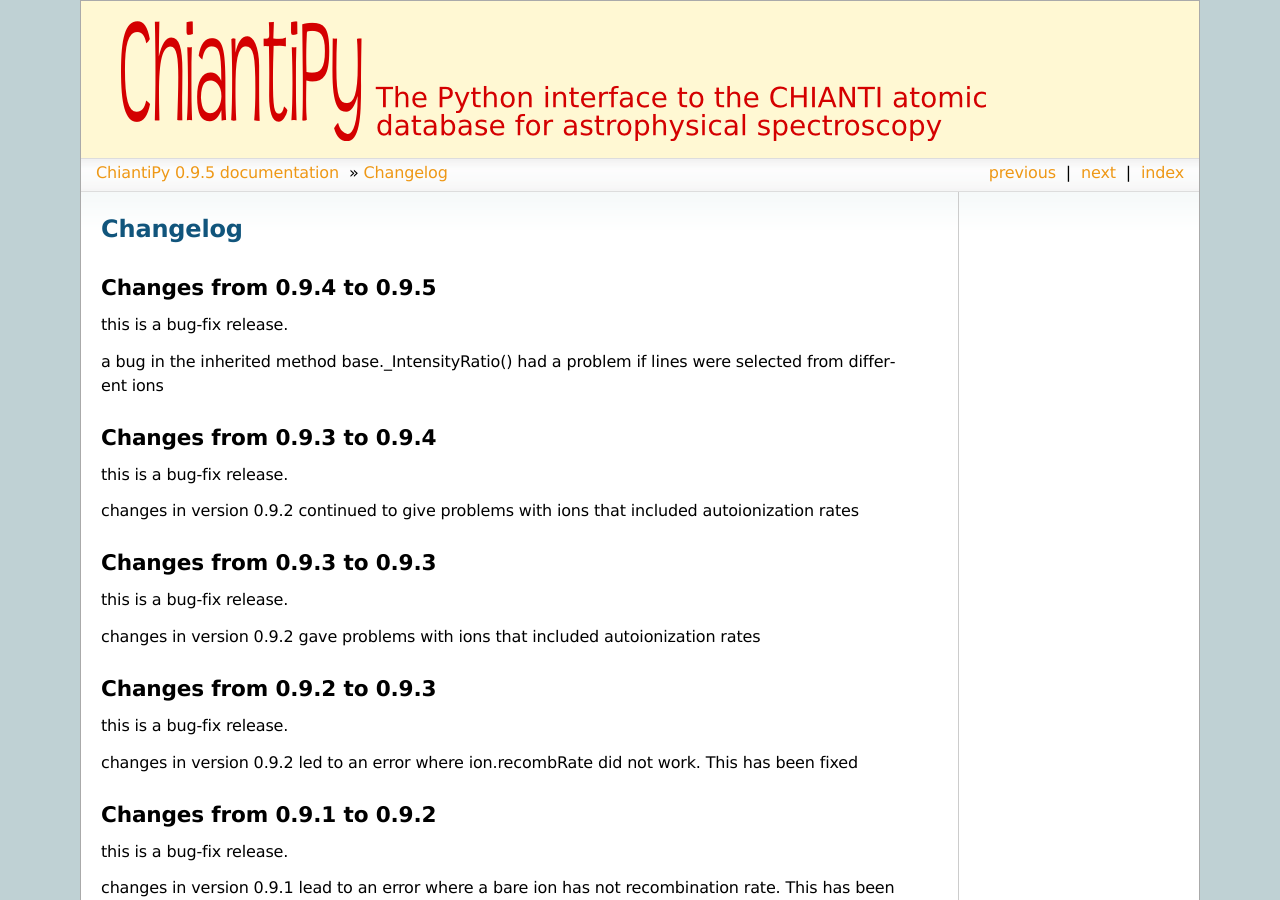
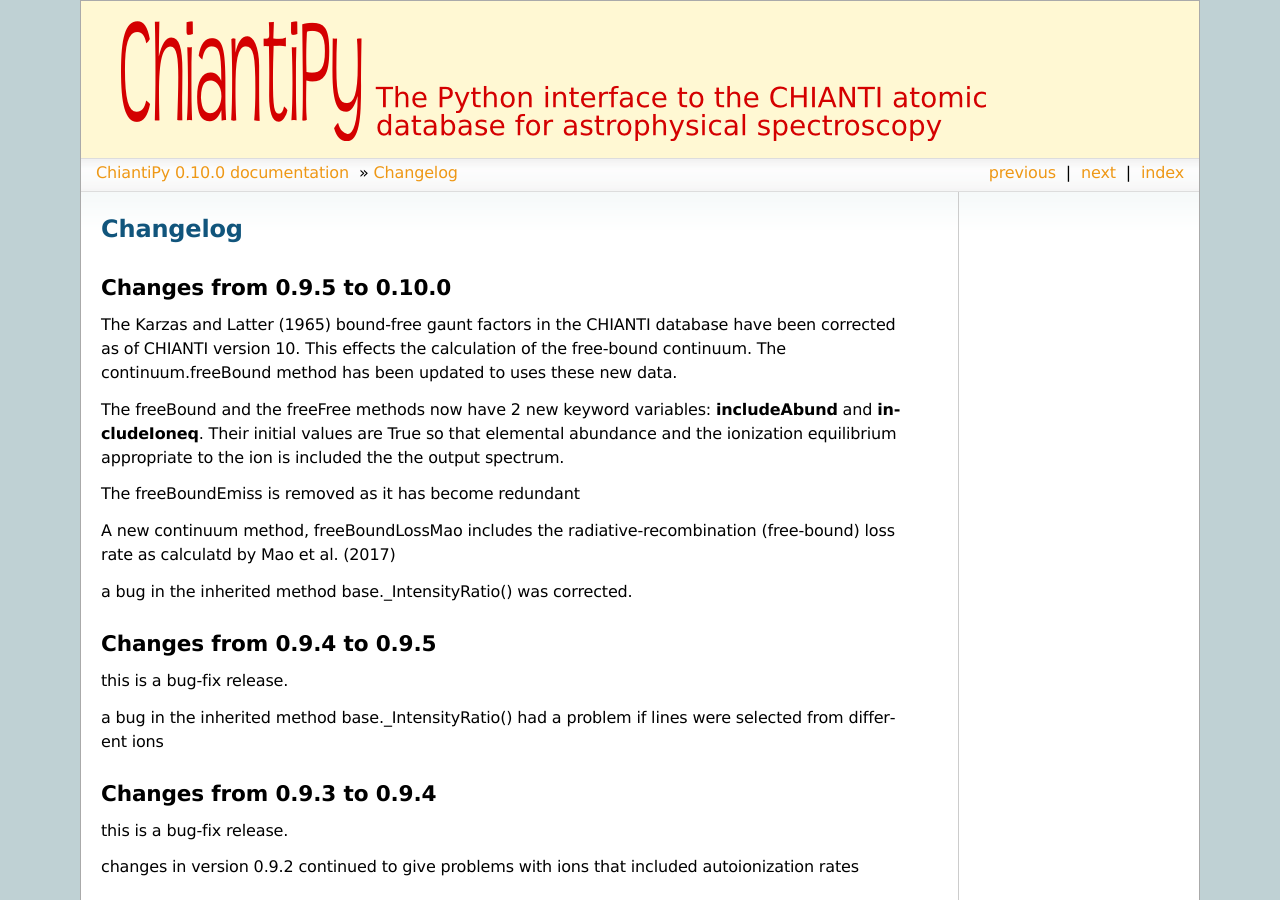
Before and after one commit to chianti-atomic/ChiantiPy, a Sphinx documentation site: the page built from docs/source/changelog.rst, in a window 1280 px wide and 900 px high. Built offline with Sphinx 7.4.7, drawn with Linux system fonts in a browser that asks for light colours; some of the changed text lies outside the part shown.

Commit message:
updating docs for the 0.10.0 release

```diff
--- a/docs/source/changelog.rst
+++ b/docs/source/changelog.rst
@@ -1,6 +1,21 @@
 ===========
 Changelog
 ===========
+
+
+Changes from 0.9.5 to 0.10.0
+============================
+
+The Karzas and Latter (1965) bound-free gaunt factors in the CHIANTI database have been corrected as of CHIANTI version 10.  This effects the calculation of the free-bound continuum.  The continuum.freeBound method has been updated to uses these new data.
+
+The freeBound and the freeFree methods now have 2 new keyword variables:  **includeAbund** and **includeIoneq**.  Their initial values are True so that elemental abundance and the ionization equilibrium appropriate to the ion is included the the output spectrum.
+
+The freeBoundEmiss is removed as it has become redundant
+
+A new continuum method, freeBoundLossMao includes the radiative-recombination (free-bound) loss rate as calculatd by Mao et al. (2017)
+
+a bug in the inherited method base._IntensityRatio() was corrected.
+
 
 
 Changes from 0.9.4 to 0.9.5
--- a/docs/source/conf.py
+++ b/docs/source/conf.py
@@ -67,9 +67,9 @@
 # built documents.
 #
 # The short X.Y version.
-version = '0.9.5'
+version = '0.10.0'
 # The full version, including alpha/beta/rc tags.
-release = '0.9.5'
+release = '0.10.0'
 
 # The language for content autogenerated by Sphinx. Refer to documentation
 # for a list of supported languages.
--- a/docs/source/index.rst
+++ b/docs/source/index.rst
@@ -8,13 +8,13 @@
 
 Welcome to the ChiantiPy documentation. ChiantiPy is a pure Python package for performing calculations of astrophysical spectra using the `CHIANTI atomic database <http://www.chiantidatabase.org/>`_.
 
-The latest version of ChiantiPy is 0.9.5 and is compatible with CHIANTI database version 9.0. It is not compatible with previous versions
+The latest version of ChiantiPy is 0.10.0 and is compatible with CHIANTI database version 10.0. It is not compatible with previous versions
 
-ChiantiPy v0.9.5 is released under the OSI approved ISC license. From `Wikipedia <https://en.wikipedia.org/w/index.php?title=ISC_license&oldid=664696993>`_: The ISC license is a permissive free software license written by the Internet Software Consortium (ISC). It is functionally equivalent to the simplified BSD and MIT/Expat licenses, ...
+ChiantiPy v0.10.0 is released under the OSI approved ISC license. From `Wikipedia <https://en.wikipedia.org/w/index.php?title=ISC_license&oldid=664696993>`_: The ISC license is a permissive free software license written by the Internet Software Consortium (ISC). It is functionally equivalent to the simplified BSD and MIT/Expat licenses, ...
 
 `CHIANTI <http://www.chiantidatabase.org/>`_ consists of a database of atomic data that can be used to interpret spectral lines and continua emitted from high-temperature, optically-thin astrophysical sources.
 
-CHIANTI is developed and maintained by scientists at George Mason University (USA), the University of Michigan (USA), and the University of Cambridge (UK). The first version of CHIANTI was released in 1997 and version 9.0 in 2019.
+CHIANTI is developed and maintained by scientists at George Mason University (USA), the University of Michigan (USA), and the University of Cambridge (UK). The first version of CHIANTI was released in 1997 and version 10.0 in 2021.
 
 .. toctree::
    :maxdepth: 2
--- a/setup.py
+++ b/setup.py
@@ -9,7 +9,7 @@
 setup(name = 'ChiantiPy',
     description = 'a Python interface to the CHIANTI atomic database for astrophysical spectroscopy',
     long_description = long_description,
-    version = '0.9.5',
+    version = '0.10.0',
     author = 'Ken Dere',
     author_email = 'kdere@gmu.edu',
     url = 'https://github.com/chianti-atomic/ChiantiPy',
```
